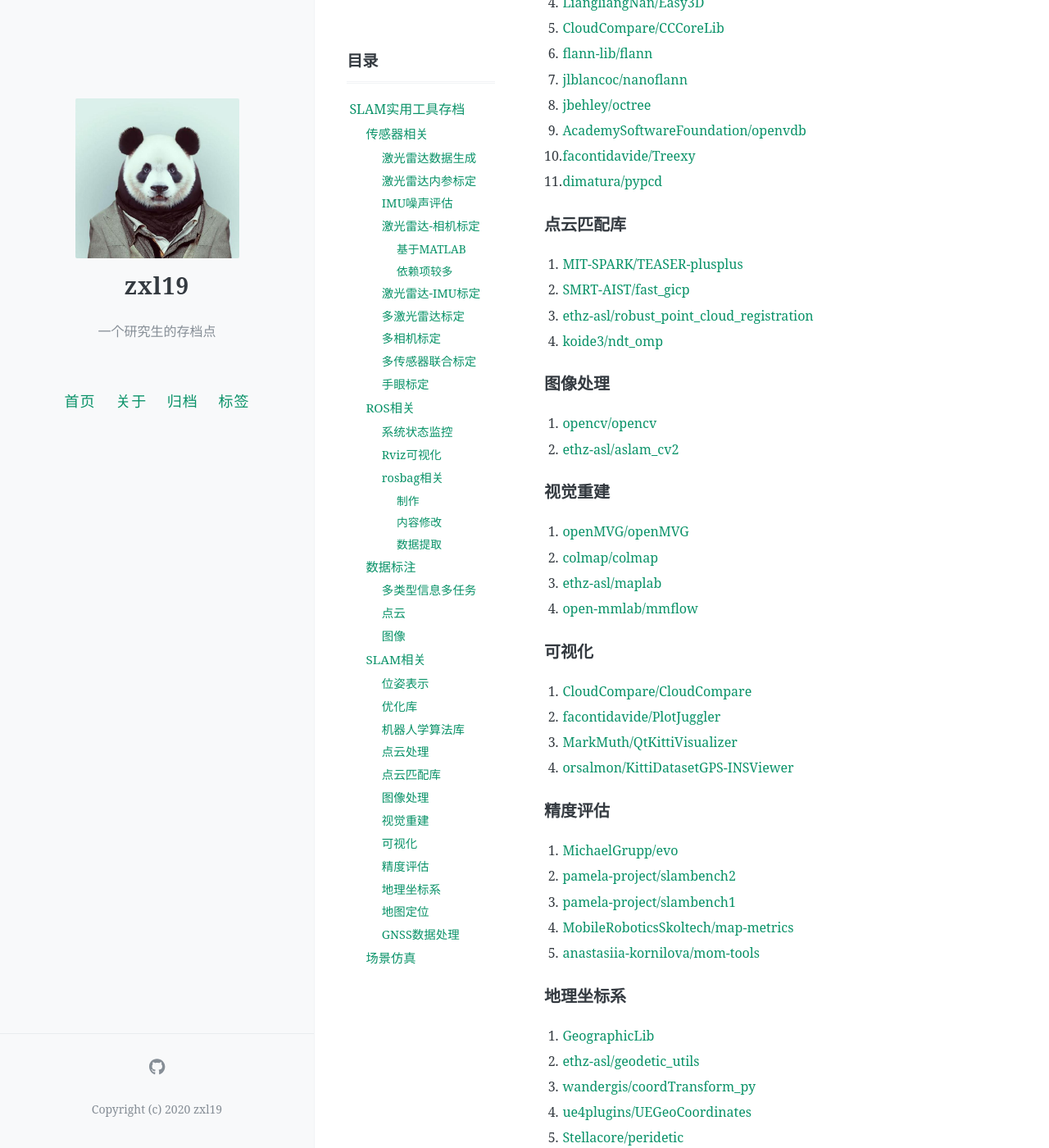
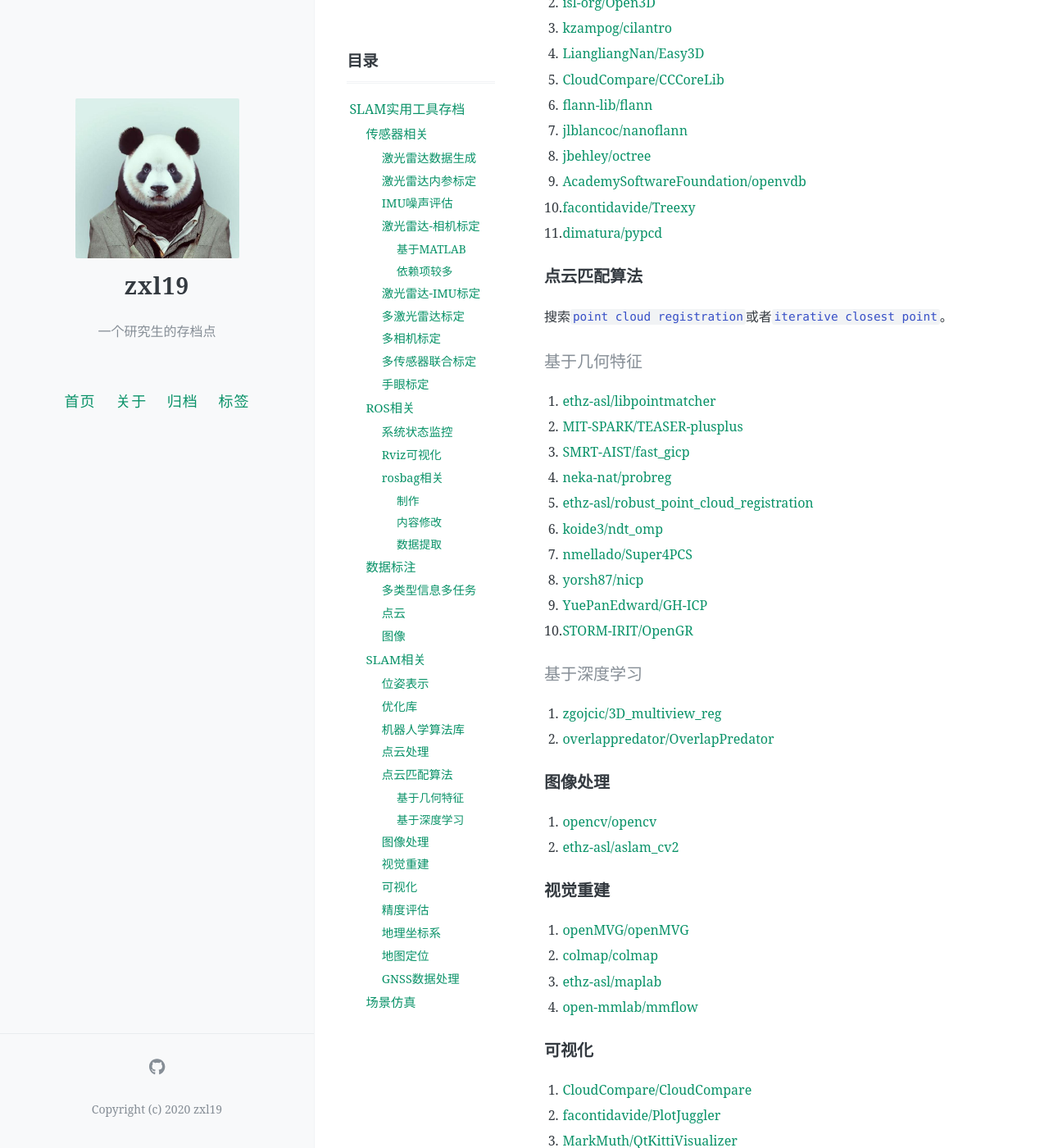
Before and after one commit to zxl19/zxl19.github.io, a Jekyll site: the page built from _posts/2021-05-25-slam-tool.md, in a window 1280 px wide and 1400 px high, scrolled down 5283 px. Shown: the whole window at 82% size. Built offline with Jekyll 4.4.1, drawn with Linux system fonts in a browser that asks for light colours; comment, search, counter and statistics services are not loaded; some of the changed text lies outside the part shown.

Commit message:
Update 2021-05-25-slam-tool.md

```diff
--- a/_posts/2021-05-25-slam-tool.md
+++ b/_posts/2021-05-25-slam-tool.md
@@ -36,7 +36,7 @@ pinned: false
 
 ### 激光雷达-相机标定
 
-此类项目较多，搜索`LiDAR`+`camera`+`calibration`即可
+此类项目较多，搜索`LiDAR`+`camera`+`calibration`即可。
 
 #### 基于MATLAB
 
@@ -201,12 +203,27 @@ pinned: false
 10. [facontidavide/Treexy](https://github.com/facontidavide/Treexy)
 11. [dimatura/pypcd](https://github.com/dimatura/pypcd)
 
-### 点云匹配库
+### 点云匹配算法
 
-1. [MIT-SPARK/TEASER-plusplus](https://github.com/MIT-SPARK/TEASER-plusplus)
-2. [SMRT-AIST/fast_gicp](https://github.com/SMRT-AIST/fast_gicp)
-3. [ethz-asl/robust_point_cloud_registration](https://github.com/ethz-asl/robust_point_cloud_registration)
-4. [koide3/ndt_omp](https://github.com/koide3/ndt_omp)
+搜索`point cloud registration`或者`iterative closest point`。
+
+#### 基于几何特征
+
+1. [ethz-asl/libpointmatcher](https://github.com/ethz-asl/libpointmatcher)
+2. [MIT-SPARK/TEASER-plusplus](https://github.com/MIT-SPARK/TEASER-plusplus)
+3. [SMRT-AIST/fast_gicp](https://github.com/SMRT-AIST/fast_gicp)
+4. [neka-nat/probreg](https://github.com/neka-nat/probreg)
+5. [ethz-asl/robust_point_cloud_registration](https://github.com/ethz-asl/robust_point_cloud_registration)
+6. [koide3/ndt_omp](https://github.com/koide3/ndt_omp)
+7. [nmellado/Super4PCS](https://github.com/nmellado/Super4PCS)
+8. [yorsh87/nicp](https://github.com/yorsh87/nicp)
+9. [YuePanEdward/GH-ICP](https://github.com/YuePanEdward/GH-ICP)
+10. [STORM-IRIT/OpenGR](https://github.com/STORM-IRIT/OpenGR)
+
+#### 基于深度学习
+
+1. [zgojcic/3D_multiview_reg](https://github.com/zgojcic/3D_multiview_reg)
+2. [overlappredator/OverlapPredator](https://github.com/overlappredator/OverlapPredator)
 
 ### 图像处理
 
```
Also changed, not shown: other parts of _posts/2021-05-25-slam-tool.md (+3 -1 lines).
